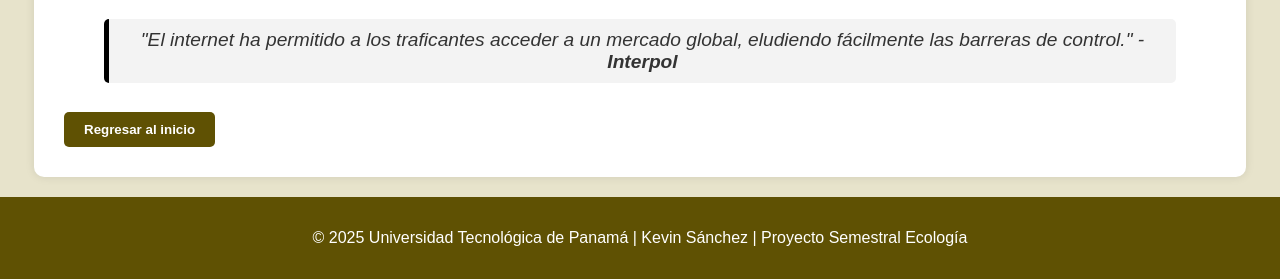
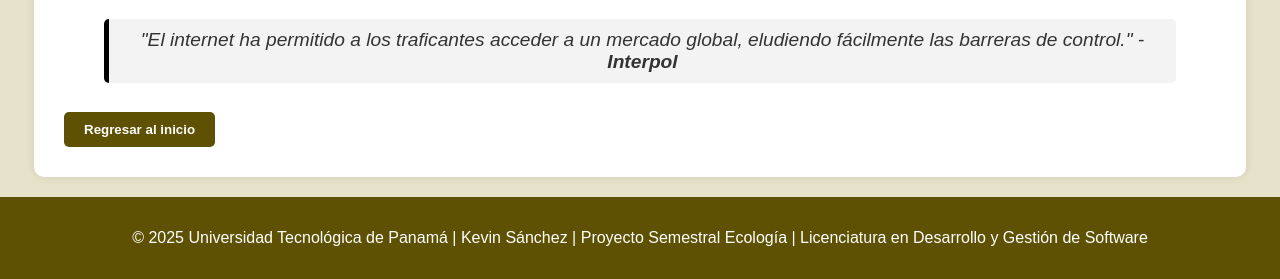
Before and after one commit to Saackboi/AnimalsWeb, a plain HTML site: page Causas.html in a window 1280 px wide. Shown: the part 3613-3892 px from the top of the page. Drawn offline with Linux system fonts and the light colour scheme.

Commit message:
footer cambio

```diff
--- a/Causas.html
+++ b/Causas.html
@@ -140,7 +140,7 @@
     </div>
 
     <footer data-page="causas">
-        <p>© 2025 Universidad Tecnológica de Panamá | Kevin Sánchez | Proyecto Semestral Ecología</p>
+        <p>© 2025 Universidad Tecnológica de Panamá | Kevin Sánchez | Proyecto Semestral Ecología | Licenciatura en Desarrollo y Gestión de Software</p>
     </footer>
 
     <script>
```
Also changed, not shown: Concepto.html (+1 -1 lines), Consecuencias.html (+1 -1 lines), Estrategias.html (+1 -1 lines), index.html (+1 -1 lines).
